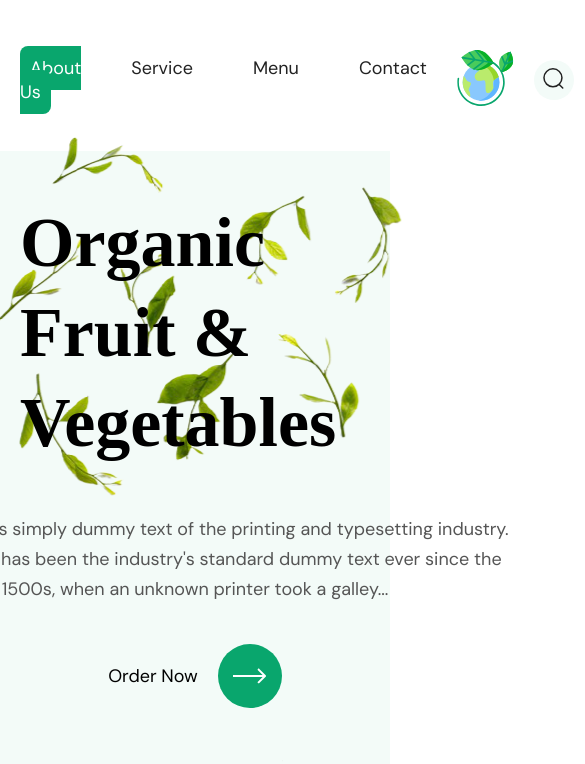
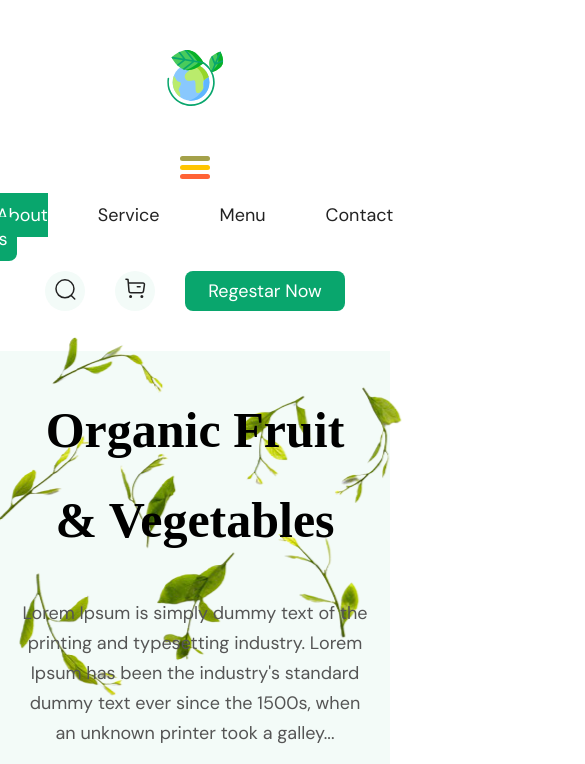
Before and after one commit to glinkinzhenya/organic, a plain HTML site: page index.html in a window 390 px wide. Shown: the top 764 px of the page, 585 px wide, since content can reach past the window. Drawn offline with nearby package versions, Linux system fonts and the light colour scheme; a web font is replaced by a local one.

Commit message:
hamburger

```diff
--- a/assets/scss/sections/header/_header-info.scss
+++ b/assets/scss/sections/header/_header-info.scss
@@ -28,11 +28,16 @@
         font-weight: 700;
         font-size: 70px;
         line-height: 90px;
+
+        @include lg {
+            font-size: 50px;
+            text-align: center;
+        }
     }
 
     &__description {
         text-align: center;
-        width: 638px;
+        max-width: 638px;
 
         font-family: 'DM Sans';
         font-style: normal;
@@ -41,6 +46,8 @@
         line-height: 30px;
         color: #555555;
         margin-bottom: 40px;
+
+
     }
 
     // &__action {
@@ -86,12 +93,29 @@
     display: flex;
     gap: 107px;
 
+    @include xl {
+        flex-wrap: wrap;
+        justify-content: center;
+    }
+
+
+
 
     &__picture {}
 
-    &__image {}
+    &__image {
+        width: 100%;
+    }
 
-    &__block {}
+    &__block {
+        @include xl {
+
+            display: flex;
+            gap: 30px;
+            flex-wrap: wrap;
+            justify-content: center;
+        }
+    }
 
     &__item {
         display: flex;
@@ -119,6 +143,8 @@
             line-height: 48px;
             text-align: center;
             color: #000000;
+
+
         }
 
         &-description {
--- a/assets/scss/sections/header/_header-menu.scss
+++ b/assets/scss/sections/header/_header-menu.scss
@@ -26,8 +26,8 @@
 }
 
 .header-navbar__link:hover {
-   background: #09A66D;
-   border-radius: 8px;
+    background: #09A66D;
+    border-radius: 8px;
     color: #ffffff;
     //padding: 10px 0px;
     transform: scale(1.1);
@@ -41,14 +41,20 @@
     //padding: 10px;
 }
 
-.header-menu__logo {}
+.header-menu__logo {
+
+    @include lg {
+        order: -1;
+    }
+}
 
 .header-menu__image {
     transition: 0.5s;
 
 }
+
 .header-menu__image:hover {
-   transform: scale(1.5);
+    transform: scale(1.5);
 }
 
 .header-menu__client {
@@ -101,7 +107,8 @@
     border: none;
     background: #09A66D;
     border-radius: 8px;
-     &:hover {
+
+    &:hover {
         box-shadow: 0 0 15px green;
     }
 }
@@ -117,3 +124,95 @@
 
 
 }
+
+.navbar-hamburger {
+
+}
+
+
+/* Icon 1 */
+// !вместо id #nav-icon1 ставим имя своего класса
+// !обязательно прописываем название класса в файле js
+
+.navbar-hamburger {
+    position: relative;
+    // *уменьшаем физические габариты гамбургерга, уменьшаем в два раза (делим размеры на 2)
+    // width: 60px;
+
+    width: 30px;
+    // height: 45px;
+    height: 22.5px;
+    // margin: 50px auto;
+    margin: 25px auto;
+
+    cursor: pointer;
+    transition: 0.5s ease-in-out;
+    transform: rotate(0deg);
+    // гамбургер отображается менше 768px
+
+    @include md-min {
+        display: none;
+    }
+
+    span {
+        position: absolute;
+        left: 0;
+        // *уменьшаем физические размеры шрифта, уменьшаем в два раза (делим размеры на 2)
+
+        display: block;
+
+        width: 100%;
+        // height: 9px;
+        height: 5px;
+
+        transition: 0.25s ease-in-out;
+        transform: rotate(0deg);
+
+        opacity: 1;
+        // border-radius: 9px;
+        border-radius: 3px;
+        background: red;
+
+        // можно поменять цвета
+        &:nth-child(1) {
+            top: 0;
+
+            background: #a4a14a;
+        }
+
+        &:nth-child(2) {
+            // top: 18px;
+            top: 9px;
+
+            background: #ffc500;
+        }
+
+        &:nth-child(3) {
+            // top: 36px;
+            top: 18px;
+
+            background: #ff6336;
+        }
+    }
+
+    &.open span:nth-child(1) {
+        // top: 18px;
+        top: 9px;
+
+        transform: rotate(135deg);
+    }
+
+    &.open span:nth-child(2) {
+        // left: -60px;
+        left: -30px;
+
+        opacity: 0;
+    }
+
+    &.open span:nth-child(3) {
+        // top: 18px;
+        top: 9px;
+
+        transform: rotate(-135deg);
+    }
+}
--- a/assets/scss/sections/header/_header.scss
+++ b/assets/scss/sections/header/_header.scss
@@ -13,4 +13,8 @@
     align-items: center;
     margin-top: 50px;
     margin-bottom: 40px;
+
+    @include lg {
+      flex-direction: column;
+    }
 }
--- a/index.html
+++ b/index.html
@@ -18,6 +18,11 @@
   <header class="header">
     <div class="header-menu container">
       <nav class="header-menu__navbar header-navbar">
+        <div class="navbar-hamburger">
+          <span></span>
+          <span></span>
+          <span></span>
+        </div>
         <ul class="header-navbar__list">
           <li class="header-navbar__item">
             <a class="header-navbar__link active" href="#">About Us</a>
@@ -127,7 +132,7 @@
 
   <main class="main">
 
-    <section class="best container">
+    <!-- <section class="best container">
 
       <h2 class="best__title">Why We Aer The Best?</h2>
       <div class="best__description">Lorem Ipsum is simply dummy text of the printing and typesetting industry. Lorem
@@ -193,9 +198,9 @@
 
 
 
-    </section>
+    </section> -->
 
-    <section class="special">
+    <!-- <section class="special">
 
       <div class="special-box container">
 
@@ -224,9 +229,9 @@
 
       </div>
 
-    </section>
+    </section> -->
 
-    <section class="about container">
+    <!-- <section class="about container">
       <div class="about-box">
         <h2 class="about-box__title">What Our Customers About Us saying</h2>
         <div class="about-box__description">Lorem Ipsum is simply dummy text of the printing and typesetting industry.
@@ -263,9 +268,9 @@
         </div>
       </div>
 
-    </section>
+    </section> -->
 
-    <section class="apps container">
+    <!-- <section class="apps container">
       <div class="apps-first__picture">
         <img class="apps-first__image" src="assets/img/apps-first-image.png" alt="#">
       </div>
@@ -291,9 +296,11 @@
           </a>
         </div>
       </div>
-    </section>
+    </section> -->
 
-    <footer class="footer">
+  </main>
+
+  <!-- <footer class="footer">
       <div class="footer-container container">
         <div class="footer-section">
           <div class="footer-section__picture">
@@ -353,9 +360,12 @@
 
 
       </div>
-    </footer>
+    </footer> -->
 
-  </main>
+
+
+  <script src="https://ajax.googleapis.com/ajax/libs/jquery/3.6.0/jquery.min.js"></script>
+  <script src="assets/js/main.js"></script>
 
 </body>
 
```
Also changed, not shown: assets/css/style.css.
